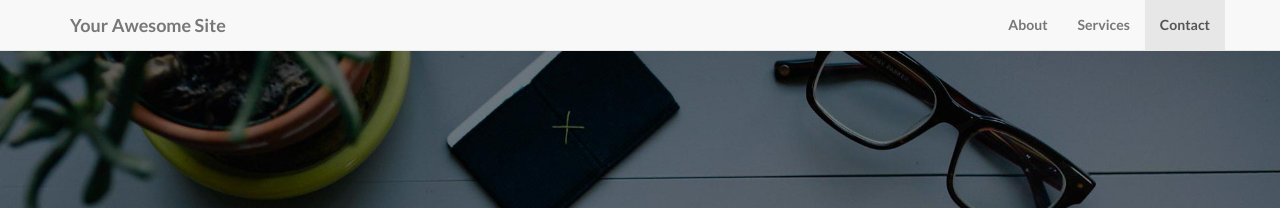
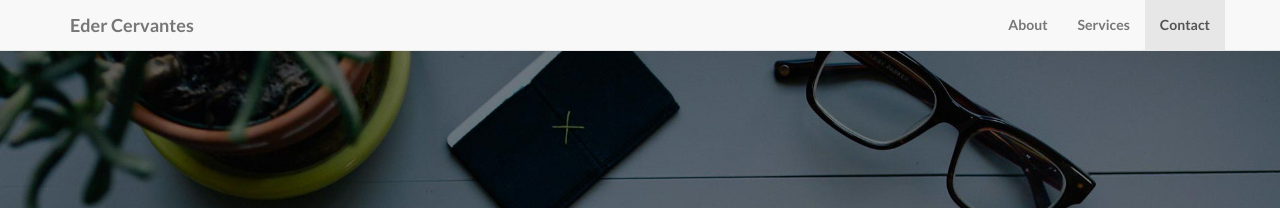
Before and after one commit to edercervantes/edercervantes.github.io, a Jekyll site: the page built from index.html, in a window 1280 px wide. Shown: the top 208 px of the page. Built offline with Jekyll 4.4.1, drawn with Linux system fonts in a browser that asks for light colours; nearby versions of some CDN libraries; library files that are not in the unit come from our copies.

Commit message:
changing names

```diff
--- a/_config.yml
+++ b/_config.yml
@@ -4,9 +4,9 @@
 
 baseurl: "edercervantes.github.io"
 url: http://yoursite.com
-title: Your Awesome Site
-email: your-email@domain.com
-author: Your Name
+title: Eder Cervantes
+email: edercervantes@gmail.com
+author: Eder Cervantes
 description: > # "Write an awesome description for your new site here.
   You can edit this line in _config.yml. It will appear in your document
   head meta (for Google search results) and in your feed.xml site
```
